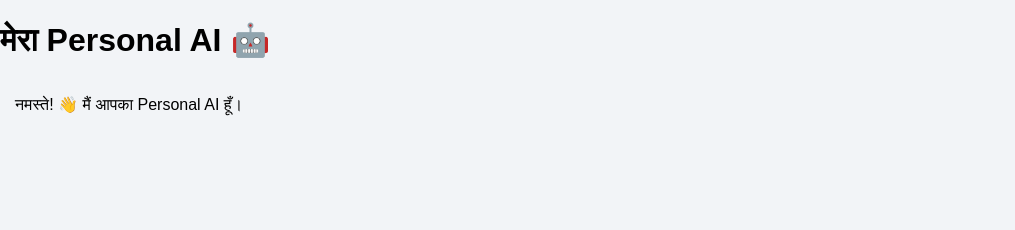
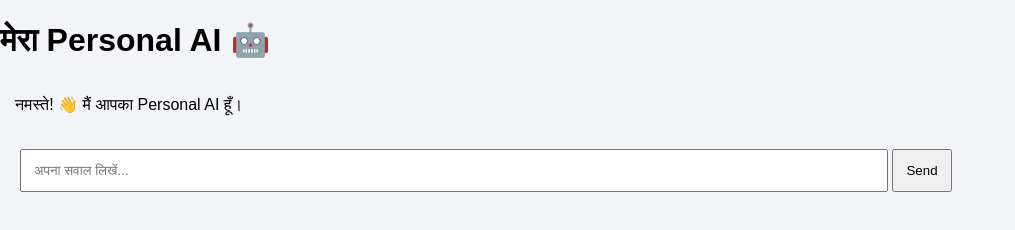
Before and after one commit to ambrishsharma9616-hue/my-personal-ai, a plain HTML site: page index.html in a window 1280 px wide. Shown: the whole page, without its empty margins (0-1015 px from the left). Drawn offline with Linux system fonts and the light colour scheme.

Commit message:
Update index.html

```diff
--- a/index.html
+++ b/index.html
@@ -68,3 +68,18 @@
 
 </body>
 </html>
+<div style="margin:20px;">
+  <input id="question" type="text" placeholder="अपना सवाल लिखें..."
+    style="width:70%;padding:12px;">
+  <button onclick="askAI()" style="padding:12px;">Send</button>
+
+  <p id="answer"></p>
+</div>
+
+<script>
+function askAI() {
+  const q = document.getElementById("question").value;
+  document.getElementById("answer").innerText =
+    "आपने पूछा: " + q + "\n\nAI जवाब देने के लिए तैयार है 🤖";
+}
+</script>
```
